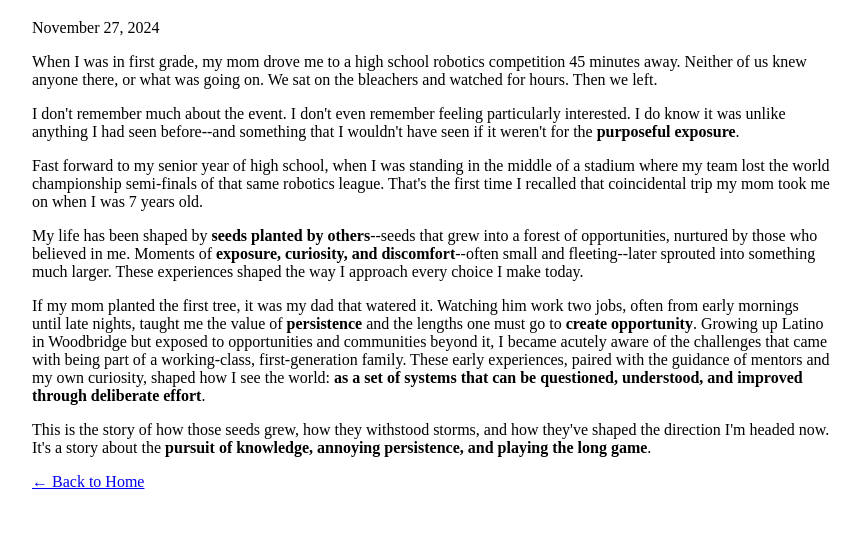
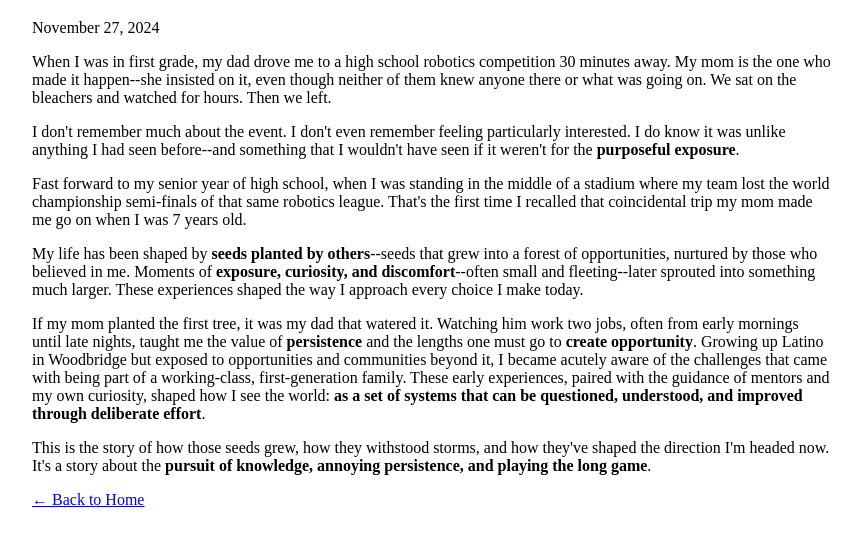
Before and after one commit to carraya/me, a plain HTML site: page blog/introduction.html in a window 1280 px wide. Shown: the part 81-624 px from the top of the page, without its empty margins (208-1070 px from the left). Drawn offline with Linux system fonts and the light colour scheme.

Commit message:
fix: introduction blog

```diff
--- a/blog/introduction.html
+++ b/blog/introduction.html
@@ -17,8 +17,9 @@
     <time datetime="2024-11-27">November 27, 2024</time>
 
     <p>
-      When I was in first grade, my mom drove me to a high school robotics
-      competition 45 minutes away. Neither of us knew anyone there, or what was
+      When I was in first grade, my dad drove me to a high school robotics
+      competition 30 minutes away. My mom is the one who made it happen--she
+      insisted on it, even though neither of them knew anyone there or what was
       going on. We sat on the bleachers and watched for hours. Then we left.
     </p>
 
@@ -33,7 +34,7 @@
       Fast forward to my senior year of high school, when I was standing in the
       middle of a stadium where my team lost the world championship semi-finals
       of that same robotics league. That's the first time I recalled that
-      coincidental trip my mom took me on when I was 7 years old.
+      coincidental trip my mom made me go on when I was 7 years old.
     </p>
 
     <p>
```
